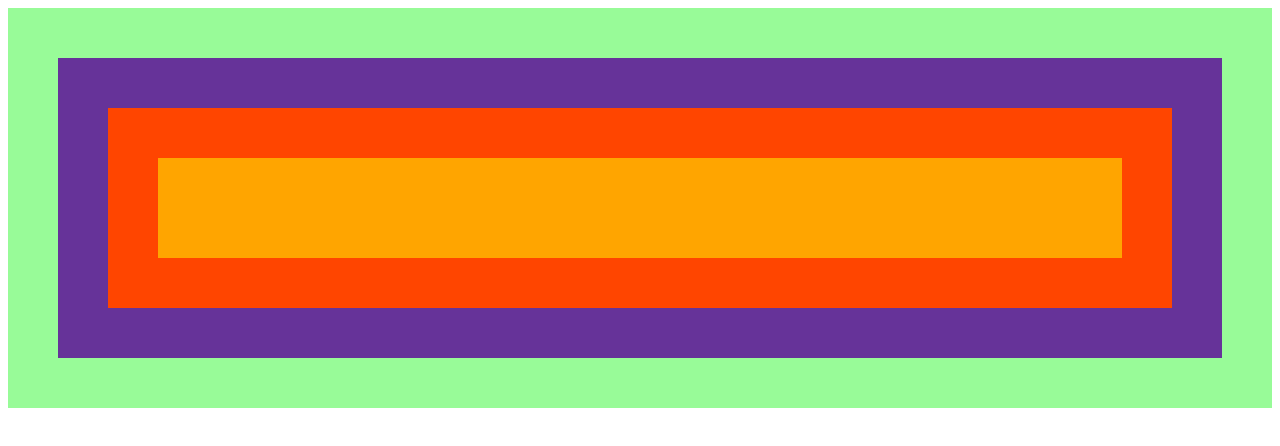
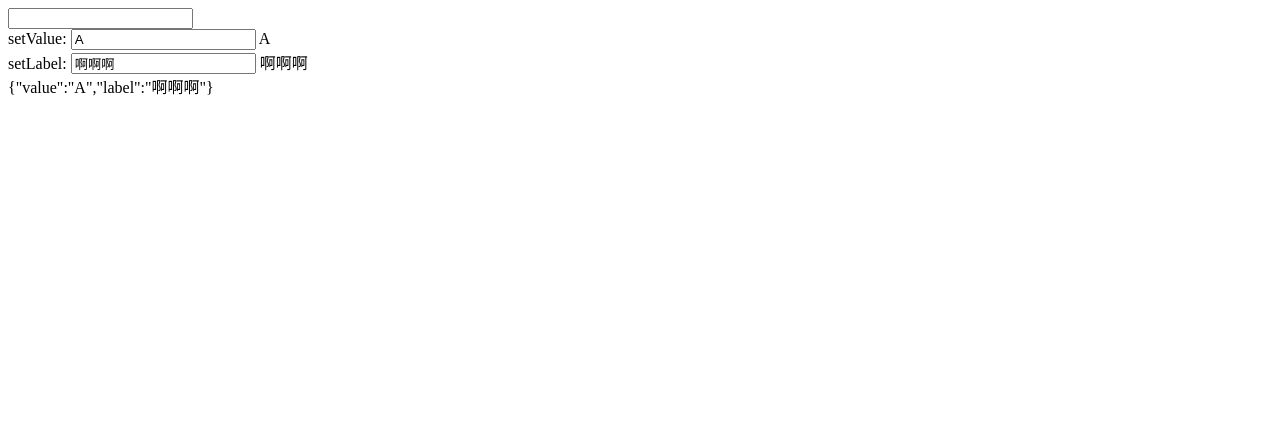
Before and after one commit to Lingdeqing/vue-code, a Vue app: page / in a window 1280 px wide. Shown: the top 446 px of the page. Built offline with nearby package versions, Linux system fonts and the light colour scheme.

Commit message:
自定义组件v-model

```diff
--- /dev/null
+++ b/src/examples/custom-input.vue
@@ -0,0 +1,16 @@
+<template>
+    <div>
+        <input type="text" :value="value" @input="onInput"/>
+    </div>
+</template>
+
+<script>
+export default {
+    props: ['value'],
+    methods: {
+        onInput(e){
+            this.$emit('input', e.target.value);
+        }
+    }
+}
+</script>
--- /dev/null
+++ b/src/examples/custom-input2.vue
@@ -0,0 +1,26 @@
+<template>
+    <div>
+        setValue: <input type="text" :value="value.value" @input="onInputValue"/> {{value.value}} <br>
+        setLabel: <input type="text" :value="value.label" @input="onInputLabel"/> {{value.label}} <br>
+    </div>
+</template>
+
+<script>
+export default {
+    props: ['value'],
+    methods: {
+        onInputValue(e){
+            this.$emit('input', {
+                ...this.value,
+                value: e.target.value
+            });
+        },
+        onInputLabel(e){
+            this.$emit('input', {
+                ...this.value,
+                label: e.target.value
+            });
+        }
+    }
+}
+</script>
--- /dev/null
+++ b/src/examples/v-model.vue
@@ -0,0 +1,31 @@
+<template>
+    <div>
+        <CustomInput v-model="msg"/>
+        {{msg}}
+        <CustomInput2 v-model="obj"/>
+        {{JSON.stringify(obj)}}
+    </div>
+</template>
+<script>
+import CustomInput from './custom-input';
+import CustomInput2 from './custom-input2';
+
+export default {
+    components: {
+        CustomInput,
+        CustomInput2
+    },
+    data(){
+        return {
+            msg: '',
+            obj: {
+                value: 'A',
+                label: '啊啊啊'
+            }
+        }
+    },
+    created(){
+        window.vm = this;
+    }
+}
+</script>
--- a/src/main.js
+++ b/src/main.js
@@ -1,5 +1,5 @@
 import Vue from 'vue'
-import App from './examples/事件.vue'
+import App from './examples/v-model.vue'
 
 Vue.config.productionTip = false
 
```
